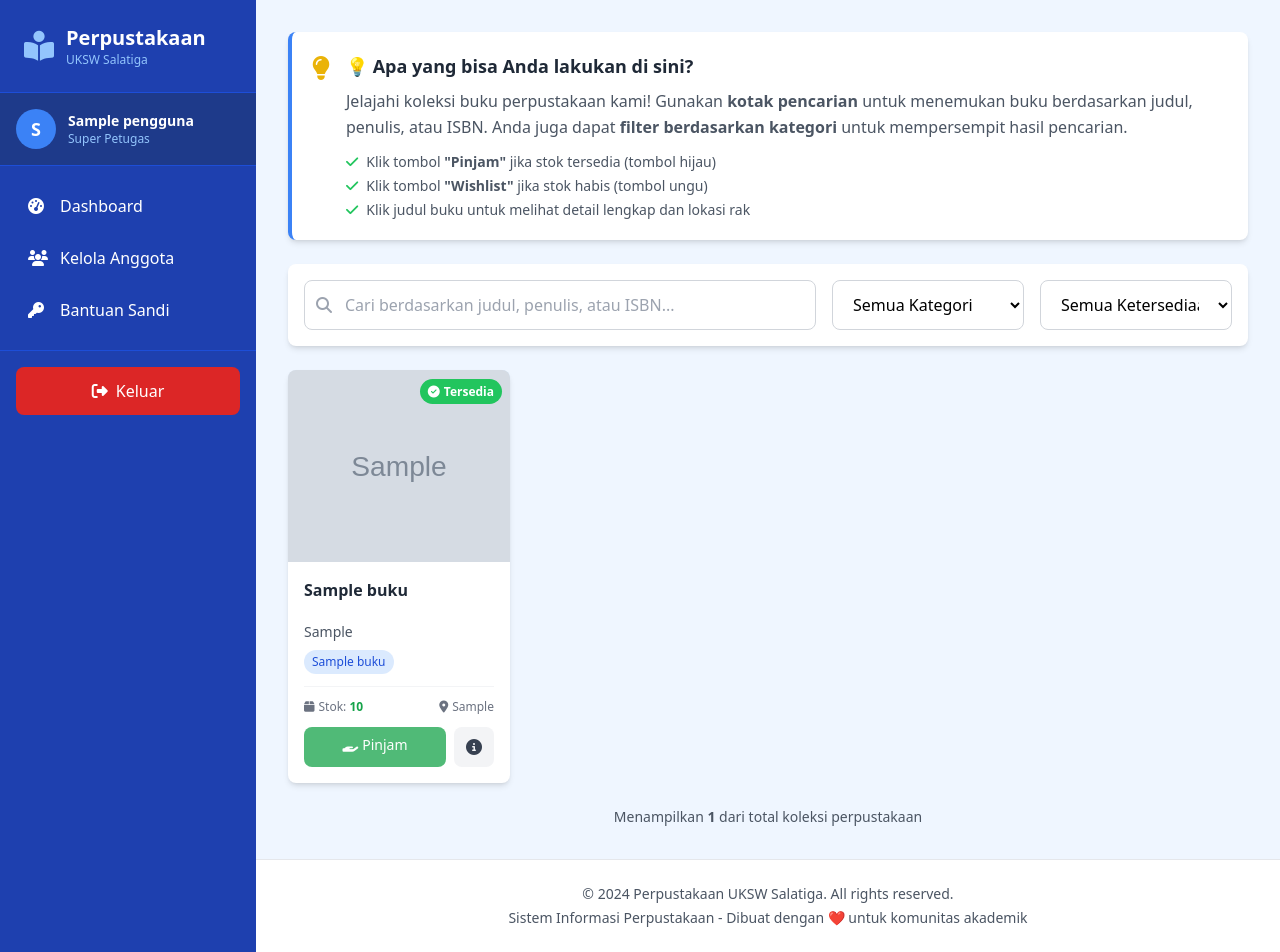
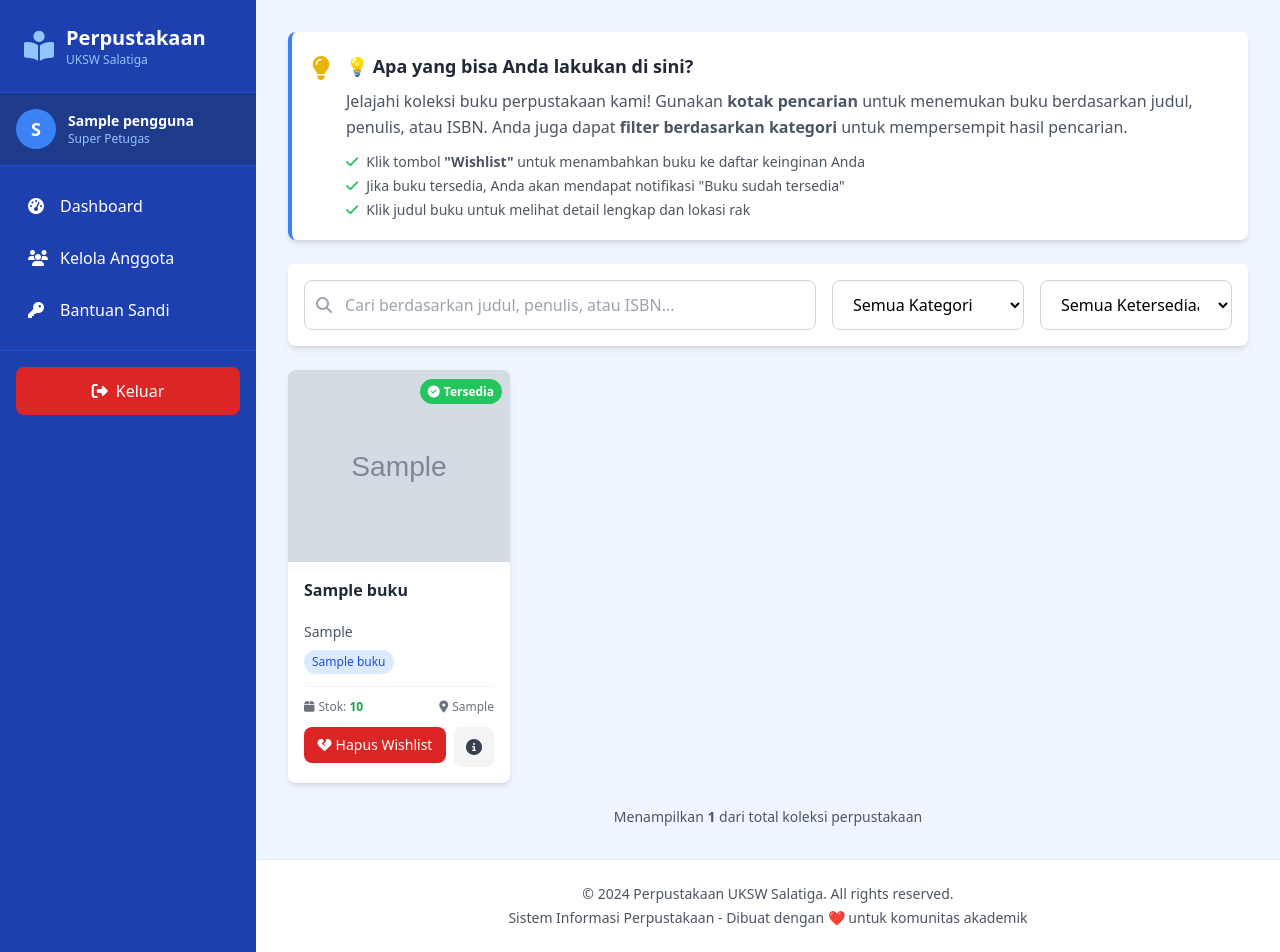
Before and after one commit to 682023025-wq/website_perpustakaan_uksw, a Flask app: page /anggota/katalog in a window 1280 px wide. Run offline with Flask 3, Linux system fonts and the light colour scheme; a user stored in the database is signed in; tables that the repository leaves empty hold one stand-in row (values such as "Sample post"); grey boxes marked "Sample" are stand-in pictures; some libraries are stand-ins or nearby versions.

Commit message:
update branch

```diff
--- a/perpustakaan_uksw/backend/anggota_bp.py
+++ b/perpustakaan_uksw/backend/anggota_bp.py
@@ -4,7 +4,7 @@ Fitur: Katalog, peminjaman saya, reservasi, profil
 """
 from flask import Blueprint, render_template, redirect, url_for, flash, request
 from flask_login import login_required, current_user
-from models import db, Pengguna, Buku, Peminjaman, Reservasi, KategoriBuku
+from models import db, Pengguna, Buku, Peminjaman, Reservasi, KategoriBuku, Wishlist
 from datetime import date, timedelta
 
 anggota_bp = Blueprint('anggota', __name__, template_folder='../templates/anggota')
@@ -113,6 +113,82 @@ def detail_buku(id):
                          buku=buku,
                          sedang_meminjam=sedang_meminjam,
                          ada_reservasi_menunggu=ada_reservasi_menunggu)
+
+
+@anggota_bp.route('/wishlist-saya', methods=['GET', 'POST'])
+@login_required
+def wishlist_saya():
+    """
+    Daftar Wishlist Saya
+    Mengelola daftar buku yang diinginkan pengguna
+    Notifikasi otomatis jika buku tersedia
+    """
+    if request.method == 'POST':
+        action = request.form.get('action')
+
+        if action == 'tambah_wishlist':
+            # Tambah ke wishlist
+            id_buku = request.form.get('id_buku')
+            buku = Buku.query.get(id_buku)
+
+            if not buku:
+                flash('Buku tidak ditemukan.', 'error')
+                return redirect(url_for('anggota.katalog'))
+
+            # Cek apakah user sudah punya wishlist untuk buku ini
+            existing = Wishlist.query.filter(
+                Wishlist.id_pengguna == current_user.id,
+                Wishlist.id_buku == id_buku
+            ).first()
+
+            if existing:
+                flash('Buku ini sudah ada di wishlist Anda.', 'warning')
+                return redirect(url_for('anggota.wishlist_saya'))
+
+            # Buat wishlist baru
+            wishlist_baru = Wishlist(
+                id_pengguna=current_user.id,
+                id_buku=id_buku,
+                sudah_dinotifikasi=False
+            )
+
+            db.session.add(wishlist_baru)
+            db.session.commit()
+
+            flash(f'Buku "{buku.judul}" berhasil ditambahkan ke wishlist.', 'success')
+            return redirect(url_for('anggota.wishlist_saya'))
+
+        elif action == 'hapus_dari_wishlist':
+            # Hapus dari wishlist
+            id_buku = request.form.get('id_buku')
+            wishlist = Wishlist.query.filter(
+                Wishlist.id_pengguna == current_user.id,
+                Wishlist.id_buku == id_buku
+            ).first()
+
+            if not wishlist:
+                flash('Buku tidak ditemukan di wishlist.', 'warning')
+                return redirect(url_for('anggota.wishlist_saya'))
+
+            db.session.delete(wishlist)
+            db.session.commit()
+
+            flash('Buku berhasil dihapus dari wishlist.', 'info')
+            return redirect(url_for('anggota.wishlist_saya'))
+
+    # GET - tampilkan semua wishlist
+    wishlist_list = current_user.wishlist.order_by(Wishlist.tanggal_ditambahkan.desc()).all()
+
+    # Cek notifikasi ketersediaan buku
+    for item in wishlist_list:
+        if item.buku.stok_tersedia > 0 and not item.sudah_dinotifikasi:
+            flash(f'📚 Buku "{item.buku.judul}" sekarang tersedia!', 'success')
+            item.sudah_dinotifikasi = True
+
+    db.session.commit()
+
+    return render_template('anggota/wishlist_saya.html',
+                         wishlist_list=wishlist_list)
 
 
 @anggota_bp.route('/peminjaman-saya', methods=['GET', 'POST'])
--- a/perpustakaan_uksw/models.py
+++ b/perpustakaan_uksw/models.py
@@ -207,6 +207,27 @@ class Peminjaman(db.Model):
         return True
 
 
+class Wishlist(db.Model):
+    """
+    Model untuk tabel wishlist
+    Menyimpan daftar buku yang diinginkan oleh pengguna
+    """
+    __tablename__ = 'wishlist'
+
+    id = db.Column(db.Integer, primary_key=True, autoincrement=True)
+    id_pengguna = db.Column(db.Integer, db.ForeignKey('pengguna.id', ondelete='CASCADE'), nullable=False)
+    id_buku = db.Column(db.Integer, db.ForeignKey('buku.id', ondelete='CASCADE'), nullable=False)
+    tanggal_ditambahkan = db.Column(db.DateTime, default=datetime.utcnow)
+    sudah_dinotifikasi = db.Column(db.Boolean, default=False)
+
+    # Relasi
+    pengguna = db.relationship('Pengguna', backref=db.backref('wishlist', lazy='dynamic'))
+    buku = db.relationship('Buku', backref=db.backref('wishlist_items', lazy='dynamic'))
+
+    def __repr__(self):
+        return f'<Wishlist pengguna={self.id_pengguna} buku={self.id_buku}>'
+
+
 class Reservasi(db.Model):
     """
     Model untuk tabel reservasi
--- a/perpustakaan_uksw/templates/anggota/katalog.html
+++ b/perpustakaan_uksw/templates/anggota/katalog.html
@@ -16,8 +16,8 @@
                 Anda juga dapat <strong>filter berdasarkan kategori</strong> untuk mempersempit hasil pencarian.
             </p>
             <ul class="mt-3 space-y-1 text-sm text-gray-600">
-                <li><i class="fas fa-check text-green-500 mr-2"></i>Klik tombol <strong>"Pinjam"</strong> jika stok tersedia (tombol hijau)</li>
-                <li><i class="fas fa-check text-green-500 mr-2"></i>Klik tombol <strong>"Wishlist"</strong> jika stok habis (tombol ungu)</li>
+                <li><i class="fas fa-check text-green-500 mr-2"></i>Klik tombol <strong>"Wishlist"</strong> untuk menambahkan buku ke daftar keinginan Anda</li>
+                <li><i class="fas fa-check text-green-500 mr-2"></i>Jika buku tersedia, Anda akan mendapat notifikasi "Buku sudah tersedia"</li>
                 <li><i class="fas fa-check text-green-500 mr-2"></i>Klik judul buku untuk melihat detail lengkap dan lokasi rak</li>
             </ul>
         </div>
@@ -143,19 +143,20 @@
 
                 <!-- Action Buttons -->
                 <div class="flex gap-2">
-                    {% if buku.stok_tersedia > 0 %}
-                    <a href="{{ url_for('anggota.detail_buku', id=buku.id) }}"
-                       class="flex-1 bg-green-600 text-white text-sm font-medium py-2 px-3 rounded-lg cursor-not-allowed opacity-75 text-center"
-                       title="Fitur peminjaman akan segera hadir">
-                        <i class="fas fa-hand-holding mr-1"></i>Pinjam
-                    </a>
-                    {% else %}
-                    <a href="{{ url_for('anggota.detail_buku', id=buku.id) }}"
-                       class="flex-1 bg-purple-600 text-white text-sm font-medium py-2 px-3 rounded-lg cursor-not-allowed opacity-75 text-center"
-                       title="Fitur wishlist akan segera hadir">
-                        <i class="fas fa-heart mr-1"></i>Wishlist
-                    </a>
-                    {% endif %}
+                    <form method="POST" action="{{ url_for('anggota.wishlist_saya') }}" class="flex-1">
+                        {% if buku.stok_tersedia > 0 %}
+                        <input type="hidden" name="action" value="hapus_dari_wishlist">
+                        <button type="submit" class="w-full bg-red-600 hover:bg-red-700 text-white text-sm font-medium py-2 px-3 rounded-lg transition-colors" title="Hapus dari Wishlist">
+                            <i class="fas fa-heart-broken mr-1"></i>Hapus Wishlist
+                        </button>
+                        {% else %}
+                        <input type="hidden" name="action" value="tambah_wishlist">
+                        <button type="submit" class="w-full bg-purple-600 hover:bg-purple-700 text-white text-sm font-medium py-2 px-3 rounded-lg transition-colors" title="Tambah ke Wishlist">
+                            <i class="fas fa-heart mr-1"></i>Wishlist
+                        </button>
+                        {% endif %}
+                        <input type="hidden" name="id_buku" value="{{ buku.id }}">
+                    </form>
 
                     <a href="{{ url_for('anggota.detail_buku', id=buku.id) }}"
                        class="px-3 py-2 bg-gray-100 hover:bg-gray-200 text-gray-700 rounded-lg transition-colors"
--- a/perpustakaan_uksw/templates/base.html
+++ b/perpustakaan_uksw/templates/base.html
@@ -234,8 +234,8 @@
                             </a>
                         </li>
                         <li>
-                            <a href="{{ url_for('anggota.reservasi_saya') }}"
-                               class="flex items-center space-x-3 px-4 py-3 rounded-lg hover:bg-uksw-blue-700 transition-colors {% if request.endpoint == 'anggota.reservasi_saya' %}bg-uksw-blue-700{% endif %}">
+                            <a href="{{ url_for('anggota.wishlist_saya') }}"
+                               class="flex items-center space-x-3 px-4 py-3 rounded-lg hover:bg-uksw-blue-700 transition-colors {% if request.endpoint == 'anggota.wishlist_saya' %}bg-uksw-blue-700{% endif %}">
                                 <i class="fas fa-heart w-5"></i>
                                 <span>Wishlist Saya</span>
                             </a>
```
Also changed, not shown: perpustakaan_uksw/templates/anggota/detail_buku.html (+14 -6 lines), perpustakaan_uksw/templates/anggota/wishlist_saya.html (added, +122 -0 lines), 2 other files.
